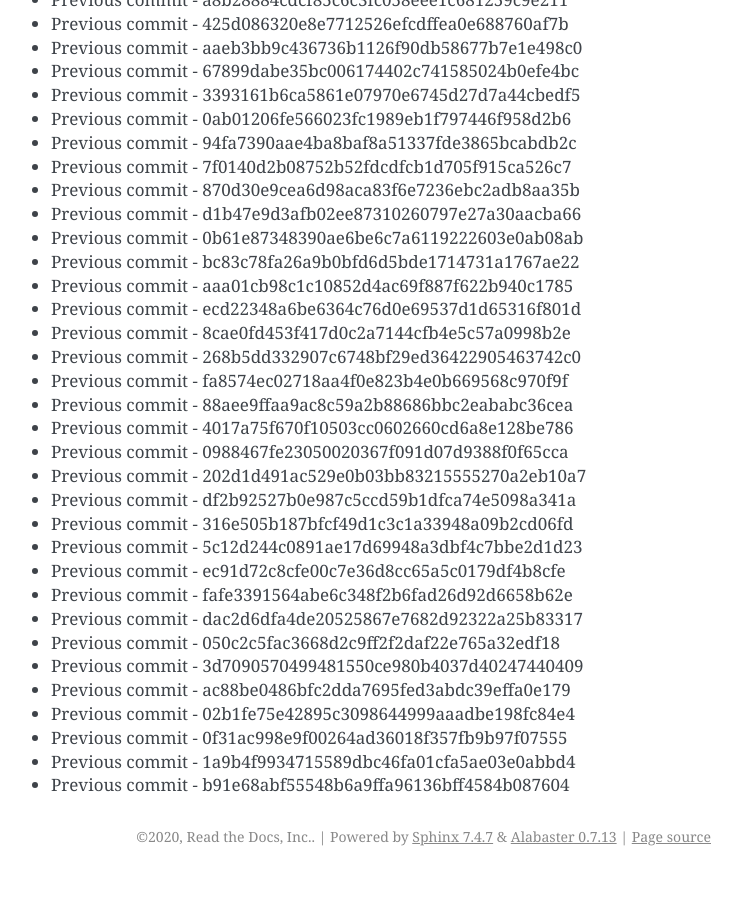
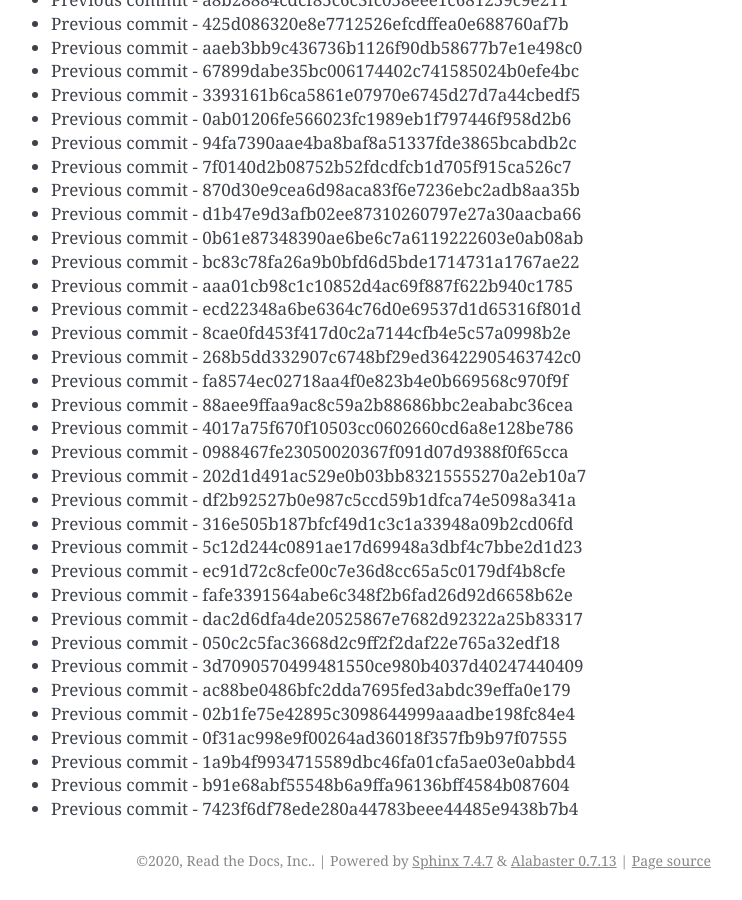
Before and after one commit to readthedocs/rtd-git-stresstest, a Sphinx documentation site: the page built from docs/updates.rst, in a window 1280 px wide and 900 px high, scrolled down 92678 px. Shown: the whole window, without its empty margins (399-1141 px from the left). Built offline with Sphinx 7.4.7, drawn with Linux system fonts in a browser that asks for light colours; before the commit the page ends 93554 px from its top, so only the background shows below that.

Commit message:
Generating commit from previous: 7423f6df78ede280a44783beee44485e9438b7b4

```diff
--- a/docs/updates.rst
+++ b/docs/updates.rst
@@ -3926,3 +3926,4 @@ It can be tested for any performance characteristics.
 * Previous commit - 0f31ac998e9f00264ad36018f357fb9b97f07555
 * Previous commit - 1a9b4f9934715589dbc46fa01cfa5ae03e0abbd4
 * Previous commit - b91e68abf55548b6a9ffa96136bff4584b087604
+* Previous commit - 7423f6df78ede280a44783beee44485e9438b7b4
```
